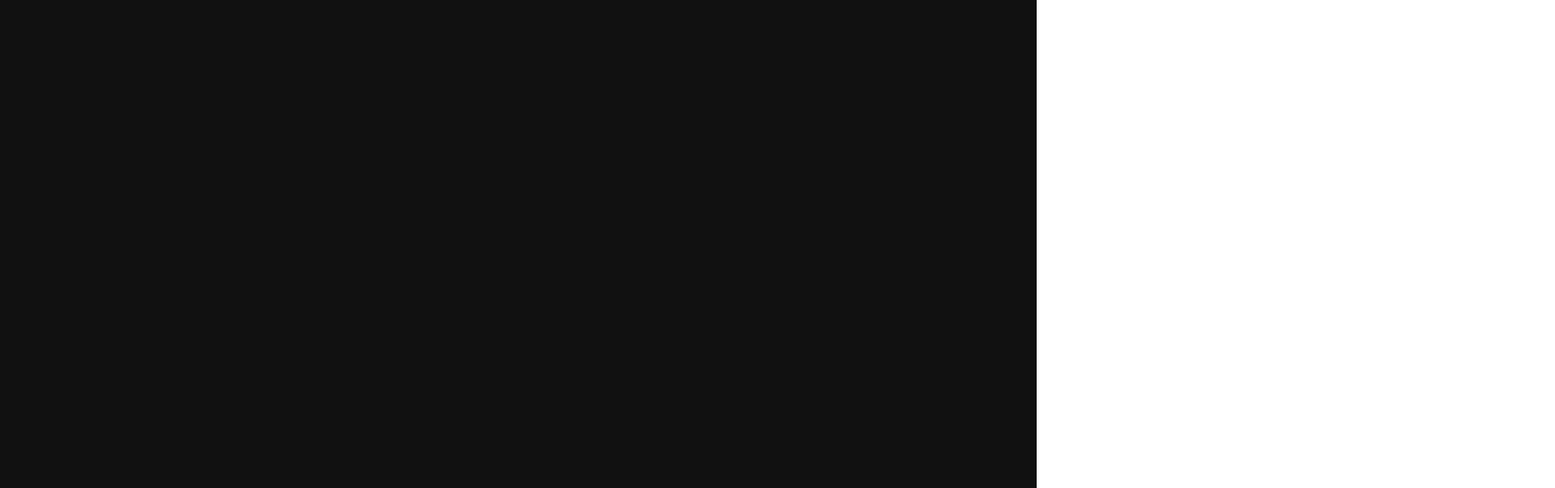
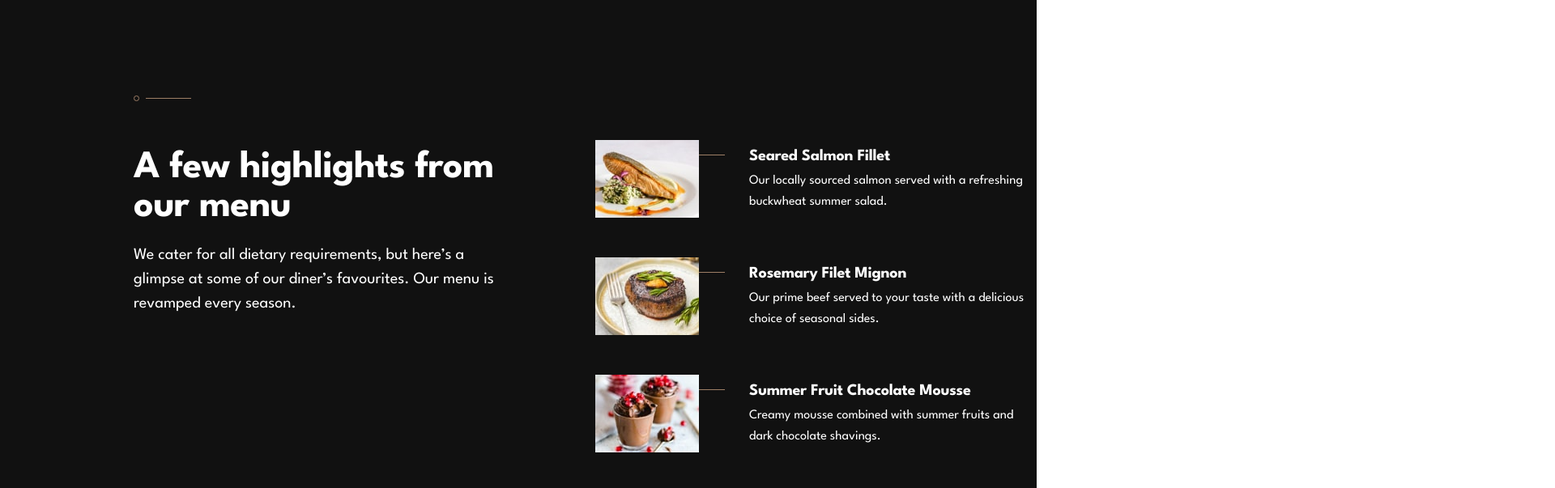
Before and after one commit to adriana-s-c/dine-restaurant-website, a React (Create React App) app: page / in a window 1280 px wide. Shown: the part 2313-2916 px from the top of the page at 81% size, 1920 px wide, since content can reach past the window. Built offline with nearby package versions, Linux system fonts and the light colour scheme.

Commit message:
Add Menu Highlight Component

```diff
--- a/src/App.css
+++ b/src/App.css
@@ -1,38 +1,2 @@
 .App {
-  text-align: center;
 }
-
-.App-logo {
-  height: 40vmin;
-  pointer-events: none;
-}
-
-@media (prefers-reduced-motion: no-preference) {
-  .App-logo {
-    animation: App-logo-spin infinite 20s linear;
-  }
-}
-
-.App-header {
-  background-color: #282c34;
-  min-height: 100vh;
-  display: flex;
-  flex-direction: column;
-  align-items: center;
-  justify-content: center;
-  font-size: calc(10px + 2vmin);
-  color: white;
-}
-
-.App-link {
-  color: #61dafb;
-}
-
-@keyframes App-logo-spin {
-  from {
-    transform: rotate(0deg);
-  }
-  to {
-    transform: rotate(360deg);
-  }
-}
--- a/src/components/HomePage/DescriptionPartTwo/index.module.css
+++ b/src/components/HomePage/DescriptionPartTwo/index.module.css
@@ -15,7 +15,6 @@
   position: absolute;
   width: 540px;
   height: 720px;
-  /* left: 735px; */
   top: 1591px;
   right: 165px;
 }
--- /dev/null
+++ b/src/components/HomePage/MenuHighlights/MenuRender/index.module.css
@@ -0,0 +1,62 @@
+.dishesBox {
+  display: flex;
+  flex-direction: row;
+  width: 540px;
+  height: 96px;
+  margin-bottom: 49px;
+}
+
+.dishName {
+  font-style: normal;
+  font-weight: 700;
+  font-size: 20px;
+  line-height: 24px;
+  letter-spacing: -0.25px;
+  margin: 0px;
+  margin-bottom: 6px;
+  margin-top: 8px;
+}
+.dishDescription {
+  font-style: normal;
+  font-weight: 400;
+  font-size: 16px;
+  line-height: 26px;
+  width: 350px;
+  height: 52px;
+  margin: 0px;
+}
+
+.dishPicture {
+  width: 128px;
+  height: 96px;
+}
+
+.brownLine {
+  margin-top: 18px;
+  width: 32px;
+  height: 1px;
+  background: #9e7f66;
+  margin-right: 30px;
+}
+
+.divider {
+  position: absolute;
+  width: 540px;
+  height: 1px;
+  left: 735px;
+  top: 2606px;
+  background: #ffffff;
+  mix-blend-mode: normal;
+  opacity: 0.15;
+}
+
+.menuBox {
+  display: flex;
+  flex-direction: column;
+  position: absolute;
+  font-family: "League Spartan";
+  width: 386px;
+  height: 540px;
+  left: 735px;
+  top: 2486px;
+}
--- /dev/null
+++ b/src/components/HomePage/MenuHighlights/MenuRender/index.tsx
@@ -0,0 +1,52 @@
+import salmonPicture from "../../../../images/homepage/salmon-desktop-tablet.jpg";
+import beefPicture from "../../../../images/homepage/beef-desktop-tablet.jpg";
+import moussePicture from "../../../../images/homepage/chocolate-desktop-tablet.jpg";
+import styles from "./index.module.css";
+
+const dishes = [
+  {
+    dishName: "Seared Salmon Fillet",
+    description:
+      "Our locally sourced salmon served with a refreshing buckwheat summer salad.",
+    image: salmonPicture,
+    alt: "Seared Salmon Fillet",
+  },
+  {
+    dishName: "Rosemary Filet Mignon",
+    description:
+      "Our prime beef served to your taste with a delicious choice of seasonal sides.",
+    image: beefPicture,
+    alt: "Rosemary Filet Mignon",
+  },
+  {
+    dishName: "Summer Fruit Chocolate Mousse",
+    description:
+      "Creamy mousse combined with summer fruits and dark chocolate shavings.",
+    image: moussePicture,
+    alt: "Chocolate Mousse",
+  },
+];
+
+export function MenuRender() {
+  return (
+    <div className={styles.menuBox}>
+      {dishes.map((dish: any, key: number) => {
+        return (
+          <div className={styles.dishesBox} key={key}>
+            <img
+              src={dish.image}
+              alt={dish.alt}
+              className={styles.dishPicture}
+            />
+            <span className={styles.brownLine} />
+            <div>
+              <p className={styles.dishName}>{dish.dishName}</p>
+              <p className={styles.dishDescription}>{dish.description}</p>
+            </div>
+          </div>
+        );
+      })}
+      <div className={styles.divider} />
+    </div>
+  );
+}
--- a/src/components/HomePage/MenuHighlights/index.module.css
+++ b/src/components/HomePage/MenuHighlights/index.module.css
@@ -1,17 +1,47 @@
 .box {
   width: 100%;
   height: 761px;
+  left: 0px;
   top: 2231px;
   background: #111111;
+  font-family: "League Spartan";
+  color: #ffffff;
+  text-align: left;
 }
 
-.heading {
-  font-family: "League Spartan";
-  font-style: normal;
+.boxContent {
+  display: flex;
+  flex-direction: row;
+}
+
+.descriptionBox {
+  position: absolute;
+  width: 445px;
+  height: 275px;
+  left: 165px;
+  top: 2431px;
+}
+
+.divideIcon {
+  height: 7px;
+  width: 71px;
+  left: 799px;
+  top: 995px;
+  border-radius: 0px;
+  margin-bottom: 55px;
+}
+
+.header {
+  height: 96px;
   font-weight: 700;
   font-size: 48px;
   line-height: 48px;
   letter-spacing: -0.5px;
-  color: #ffffff;
-  margin: 0;
 }
+
+.content {
+  font-style: normal;
+  font-weight: 400;
+  font-size: 20px;
+  line-height: 30px;
+}
--- a/src/components/HomePage/MenuHighlights/index.tsx
+++ b/src/components/HomePage/MenuHighlights/index.tsx
@@ -1,9 +1,27 @@
 import styles from "./index.module.css";
+import divideIcon from "../../../images/patterns/pattern-divide.svg";
+import { MenuRender } from "./MenuRender";
 
 export function MenuHighlights() {
   return (
     <div className={styles.box}>
-      <h1 className={styles.heading}>Menu Highlights</h1>
+      <div className={styles.boxContent}>
+        <div className={styles.descriptionBox}>
+          <img
+            src={divideIcon}
+            alt="Divide Icon"
+            className={styles.divideIcon}
+          />
+          <header className={styles.header}>
+            A few highlights from our menu
+          </header>
+          <p className={styles.content}>
+            We cater for all dietary requirements, but here’s a glimpse at some
+            of our diner’s favourites. Our menu is revamped every season.
+          </p>
+        </div>
+        <MenuRender />
+      </div>
     </div>
   );
 }
```
